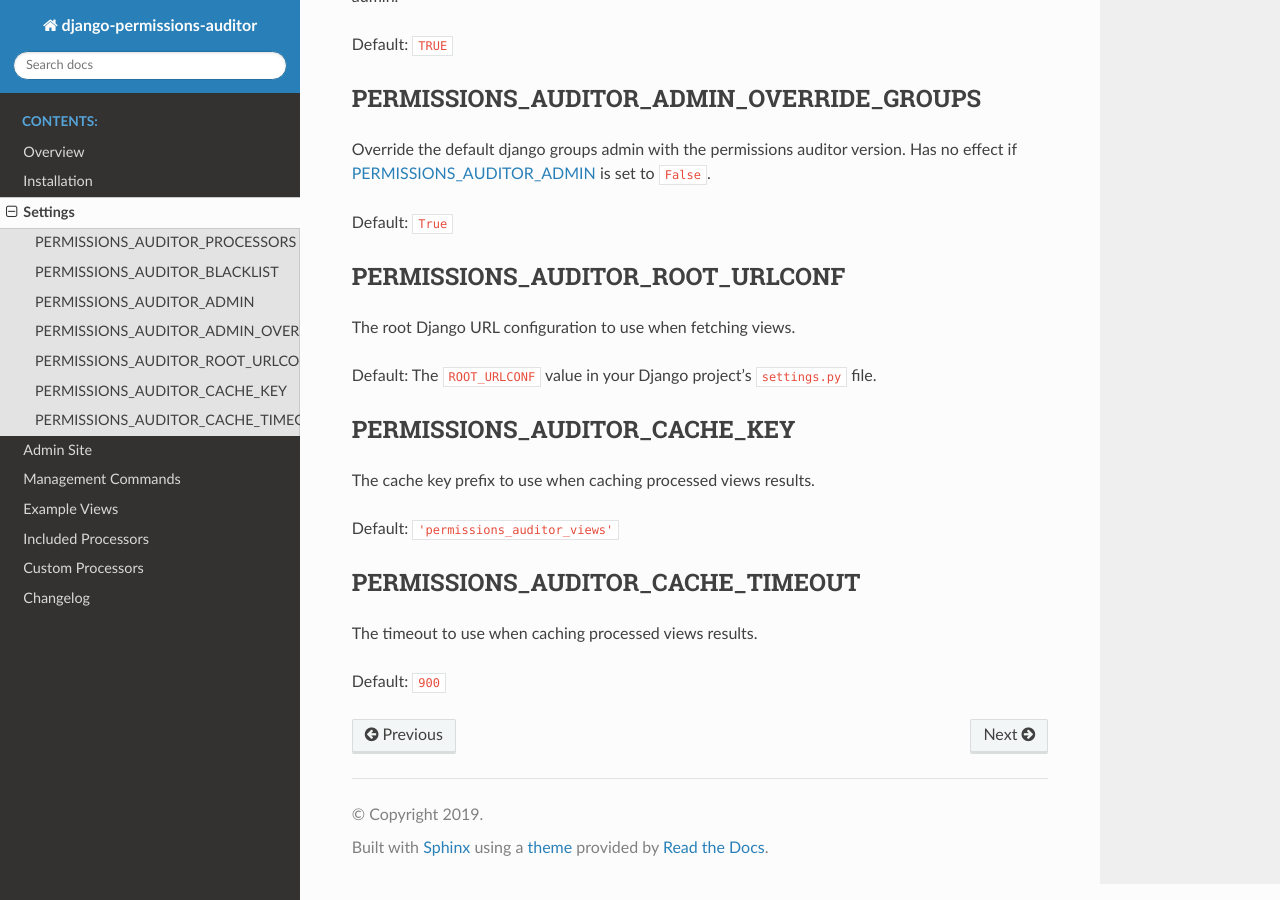
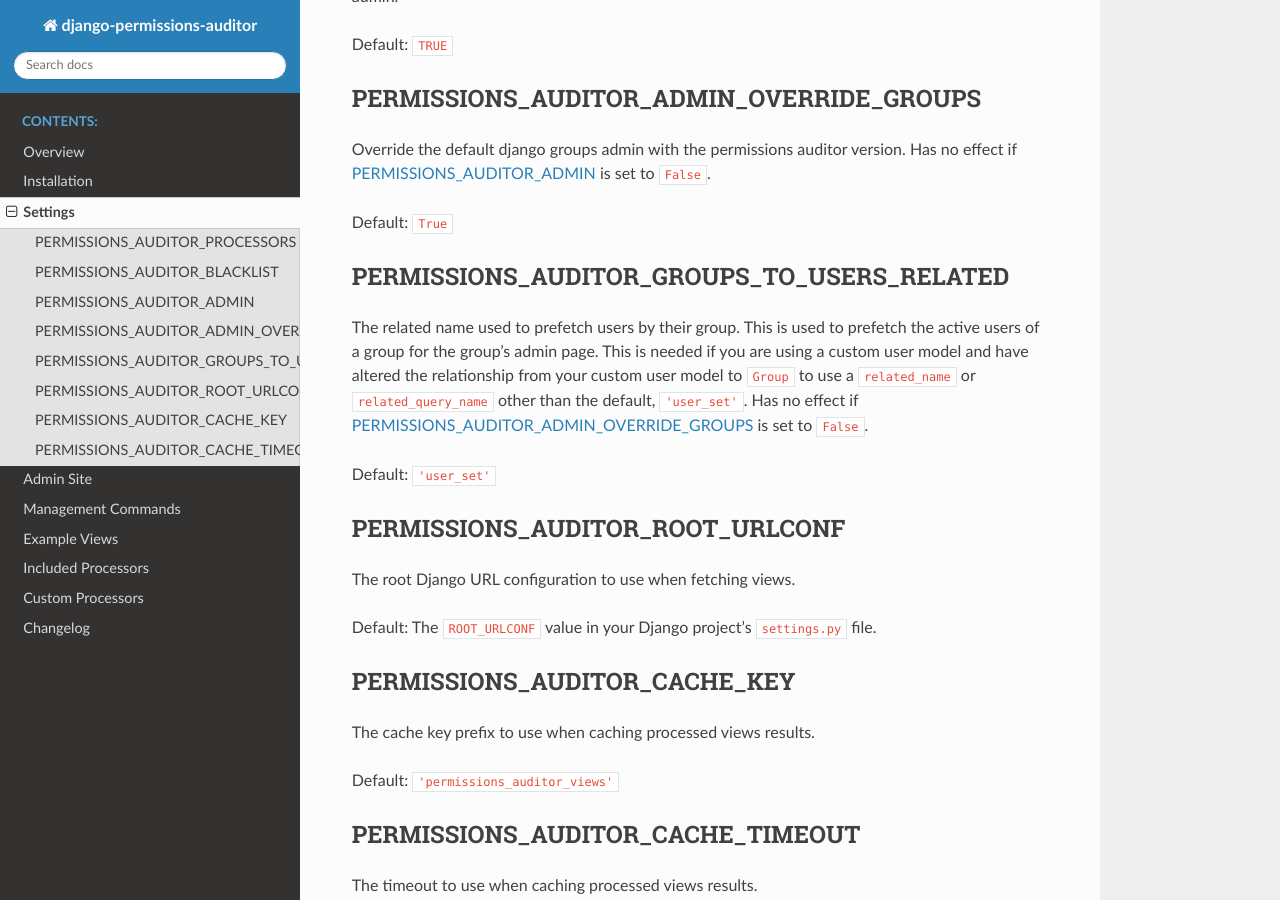
Before and after one commit to AACEngineering/django-permissions-auditor, a Sphinx documentation site: the page built from docs/settings.rst, in a window 1280 px wide and 900 px high, scrolled down 1198 px. Built offline with Sphinx 7.4.7 and the Read the Docs theme 3.1.0, drawn with Linux system fonts in a browser that asks for light colours.

Commit message:
Document new setting PERMISSIONS_AUDITOR_GROUPS_TO_USERS_RELATED

```diff
--- a/docs/settings.rst
+++ b/docs/settings.rst
@@ -78,6 +78,21 @@ Default: ``True``
 
 
 
+.. _PERMISSIONS_AUDITOR_GROUPS_TO_USERS_RELATED:
+
+PERMISSIONS_AUDITOR_GROUPS_TO_USERS_RELATED
+-----------------------------------------
+
+The related name used to prefetch users by their group. This is used to prefetch the active users of a
+group for the group's admin page. This is needed if you are using a custom user model and have altered the
+relationship from your custom user model to ``Group`` to use a ``related_name`` or ``related_query_name``
+other than the default, ``'user_set'``. Has no effect if :ref:`PERMISSIONS_AUDITOR_ADMIN_OVERRIDE_GROUPS` is
+set to ``False``.
+
+Default: ``'user_set'``
+
+
+
 .. _PERMISSIONS_AUDITOR_ROOT_URLCONF:
 
 PERMISSIONS_AUDITOR_ROOT_URLCONF
```
